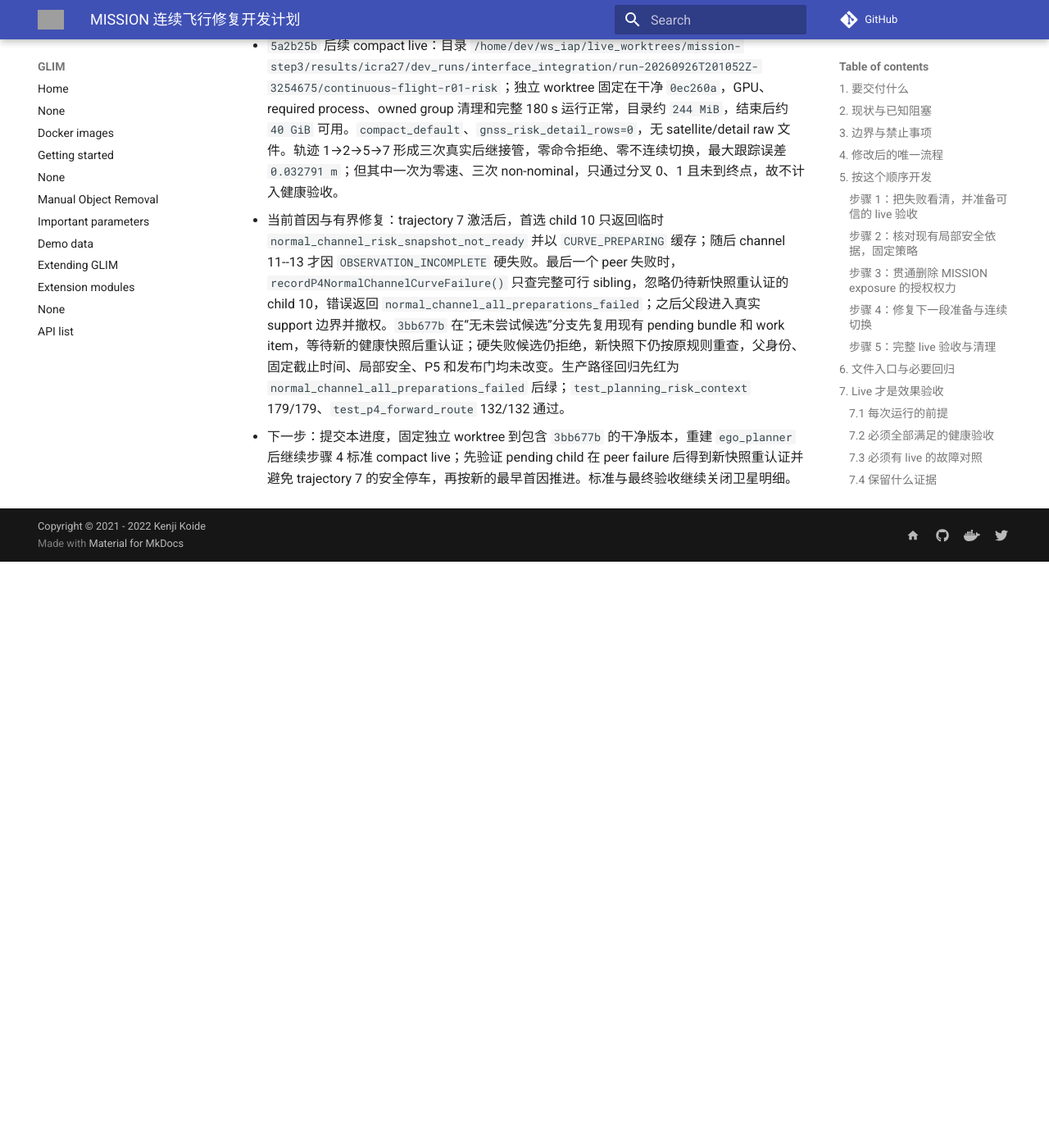
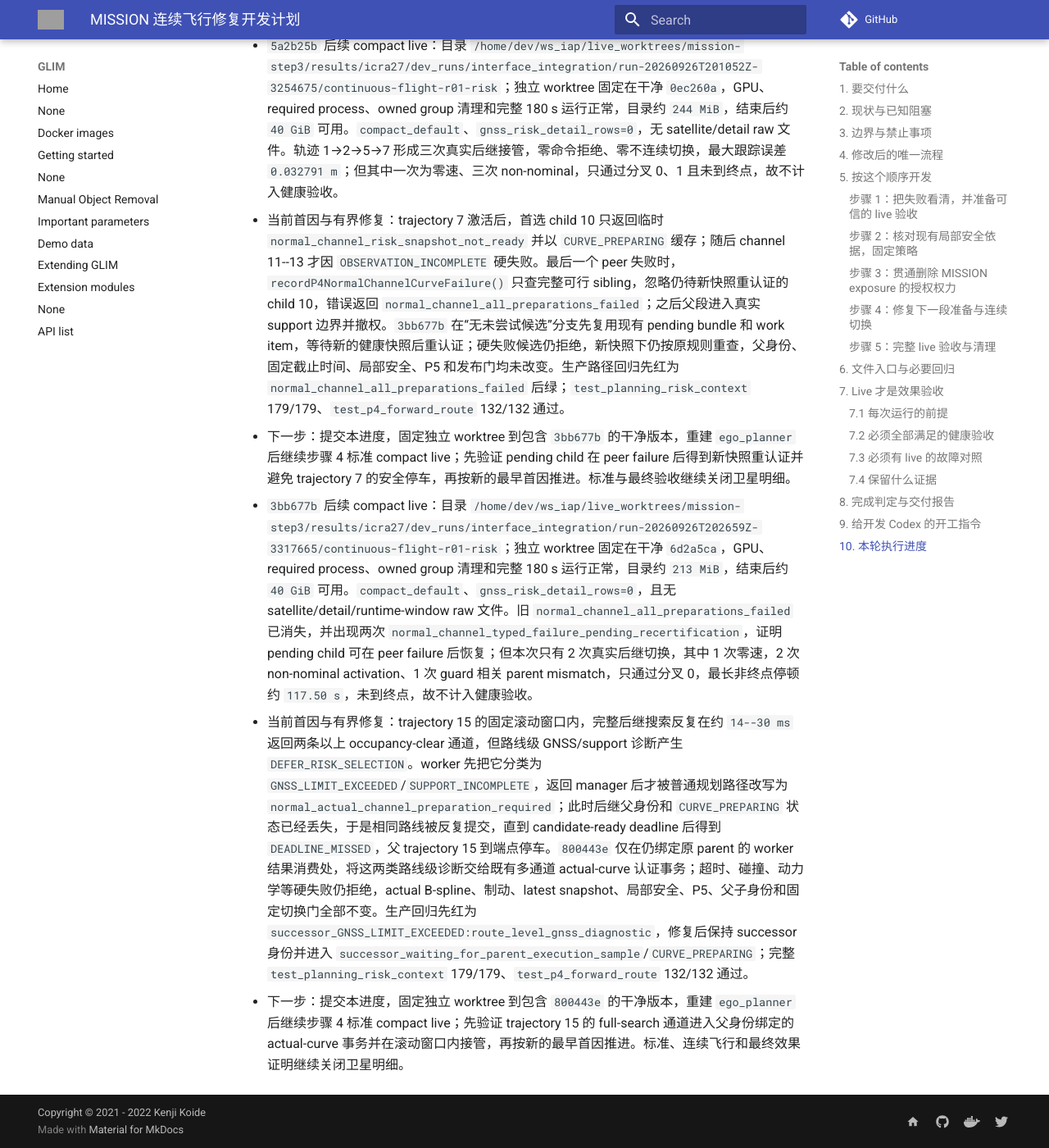
Before and after one commit to Printeger/iap, an MkDocs documentation site: the page built from docs/icra27/MISSION_CONTINUOUS_FLIGHT_IMPLEMENTATION_PLAN.md, in a window 1280 px wide and 1400 px high, scrolled down 31431 px. Shown: the whole window at 82% size. Built offline with MkDocs 1.6.1 and Material for MkDocs 9.7.7, drawn with Linux system fonts in a browser that asks for light colours; nearby versions of some CDN libraries; comment, search, counter and statistics services are not loaded; before the commit the page ends 32116 px from its top, so only the background shows below that; grey boxes are pictures that could not be loaded.

Commit message:
docs(icra27): record diagnostic successor recovery

```diff
--- a/docs/icra27/MISSION_CONTINUOUS_FLIGHT_IMPLEMENTATION_PLAN.md
+++ b/docs/icra27/MISSION_CONTINUOUS_FLIGHT_IMPLEMENTATION_PLAN.md
@@ -255,7 +255,7 @@
 
 ## 10. 本轮执行进度
 
-- 提交：步骤 1 为 `83fddbc`、`9f27a05`、`f6761b8`、`784d3d3`、`a4a35e9`、`30426ac`、`ffc118b`；步骤 2 为 `a751d5f`、`641b3ad`；步骤 3 为 `93bd62c`；步骤 4 当前代码到 `5a2b25b`（完整因果提交链见下述逐次 live 记录）；磁盘与证据策略为 `64f6764`、`b772ed9`（均基于计划提交 `e675443`）。用户历史文件 `docs/whatsnext.md` 保持未跟踪、未修改。
+- 提交：步骤 1 为 `83fddbc`、`9f27a05`、`f6761b8`、`784d3d3`、`a4a35e9`、`30426ac`、`ffc118b`；步骤 2 为 `a751d5f`、`641b3ad`；步骤 3 为 `93bd62c`；步骤 4 当前代码到 `800443e`（完整因果提交链见下述逐次 live 记录）；磁盘与证据策略为 `64f6764`、`b772ed9`（均基于计划提交 `e675443`）。用户历史文件 `docs/whatsnext.md` 保持未跟踪、未修改。
 - 完成项：步骤 1 已补全 optimizer/refinement/manager/FSM 首因，continuous-flight analyzer 已拒绝 guard 伪后继、身份或父子链不符、零速切换、命令断流、required process 提前退出、短程停车、终点悬停不足和未由 odom 穿越四叉。步骤 2 已确认生产路径统一复用 `LocalMotionAssurance`/`LocalClearanceEvaluator` 且必要输入缺失时 fail closed；森林配置仍为 tracking `0.15 m`、safety margin `0.20 m`、surface `0.02 m`、`uncalibrated_default_v1`，故后续证据只适用于仿真/开发，不能冒充部署标定。步骤 3 已移除 MISSION exposure 的独立拒绝/制动权并保留真实风险诊断和排序；STRICT、局部净空、support/freshness、身份、动力学与制动门不变。
 - 失败首因：基线轨迹 5 为 `SUCCESSOR_CURVE_PREPARATION_FAILED` 且旧 detail 泄漏初始化占位；轨迹 9 为 P5 重复累计 prior episode 后 exposure braking。原始证据：`results/icra27/dev_runs/interface_integration/run-20260926T050049Z-450628/full-r01-risk/exports/planner_p4_risk_astar_debug.csv.execution_events.csv` 及同目录 `stdout.log`。步骤 3 干净 live 已证明旧 exposure 不再制动，但第一 actual B-spline 因 `local_clearance_margin_not_positive` 被硬局部门拒绝，下一冻结通道又继承失败候选的 `HOLD_REQUIRED`，故未首航；`bspline_count=0` 和零位移是结果，不是首因。
 - live 证据：步骤 3 使用独立 worktree/build/install，在 `93bd62c78b6dc7af731b25c6e2a71794d02b14eb` 运行 180 s；GPU preflight 通过、required processes 未提前退出、launch exit 0，manifest 为 `git_worktree_clean=true`。目录：`/home/dev/ws_iap/live_worktrees/mission-step3/results/icra27/dev_runs/interface_integration/run-20260926T081255Z-633590`。该失败运行不计入最终健康三次。
@@ -350,3 +350,6 @@
 - `5a2b25b` 后续 compact live：目录 `/home/dev/ws_iap/live_worktrees/mission-step3/results/icra27/dev_runs/interface_integration/run-20260926T201052Z-3254675/continuous-flight-r01-risk`；独立 worktree 固定在干净 `0ec260a`，GPU、required process、owned group 清理和完整 180 s 运行正常，目录约 `244 MiB`，结束后约 `40 GiB` 可用。`compact_default`、`gnss_risk_detail_rows=0`，无 satellite/detail raw 文件。轨迹 1→2→5→7 形成三次真实后继接管，零命令拒绝、零不连续切换，最大跟踪误差 `0.032791 m`；但其中一次为零速、三次 non-nominal，只通过分叉 0、1 且未到终点，故不计入健康验收。
 - 当前首因与有界修复：trajectory 7 激活后，首选 child 10 只返回临时 `normal_channel_risk_snapshot_not_ready` 并以 `CURVE_PREPARING` 缓存；随后 channel 11--13 才因 `OBSERVATION_INCOMPLETE` 硬失败。最后一个 peer 失败时，`recordP4NormalChannelCurveFailure()` 只查完整可行 sibling，忽略仍待新快照重认证的 child 10，错误返回 `normal_channel_all_preparations_failed`；之后父段进入真实 support 边界并撤权。`3bb677b` 在“无未尝试候选”分支先复用现有 pending bundle 和 work item，等待新的健康快照后重认证；硬失败候选仍拒绝，新快照下仍按原规则重查，父身份、固定截止时间、局部安全、P5 和发布门均未改变。生产路径回归先红为 `normal_channel_all_preparations_failed` 后绿；`test_planning_risk_context` 179/179、`test_p4_forward_route` 132/132 通过。
 - 下一步：提交本进度，固定独立 worktree 到包含 `3bb677b` 的干净版本，重建 `ego_planner` 后继续步骤 4 标准 compact live；先验证 pending child 在 peer failure 后得到新快照重认证并避免 trajectory 7 的安全停车，再按新的最早首因推进。标准与最终验收继续关闭卫星明细。
+- `3bb677b` 后续 compact live：目录 `/home/dev/ws_iap/live_worktrees/mission-step3/results/icra27/dev_runs/interface_integration/run-20260926T202659Z-3317665/continuous-flight-r01-risk`；独立 worktree 固定在干净 `6d2a5ca`，GPU、required process、owned group 清理和完整 180 s 运行正常，目录约 `213 MiB`，结束后约 `40 GiB` 可用。`compact_default`、`gnss_risk_detail_rows=0`，且无 satellite/detail/runtime-window raw 文件。旧 `normal_channel_all_preparations_failed` 已消失，并出现两次 `normal_channel_typed_failure_pending_recertification`，证明 pending child 可在 peer failure 后恢复；但本次只有 2 次真实后继切换，其中 1 次零速，2 次 non-nominal activation、1 次 guard 相关 parent mismatch，只通过分叉 0，最长非终点停顿约 `117.50 s`，未到终点，故不计入健康验收。
+- 当前首因与有界修复：trajectory 15 的固定滚动窗口内，完整后继搜索反复在约 `14--30 ms` 返回两条以上 occupancy-clear 通道，但路线级 GNSS/support 诊断产生 `DEFER_RISK_SELECTION`。worker 先把它分类为 `GNSS_LIMIT_EXCEEDED`/`SUPPORT_INCOMPLETE`，返回 manager 后才被普通规划路径改写为 `normal_actual_channel_preparation_required`；此时后继父身份和 `CURVE_PREPARING` 状态已经丢失，于是相同路线被反复提交，直到 candidate-ready deadline 后得到 `DEADLINE_MISSED`，父 trajectory 15 到端点停车。`800443e` 仅在仍绑定原 parent 的 worker 结果消费处，将这两类路线级诊断交给既有多通道 actual-curve 认证事务；超时、碰撞、动力学等硬失败仍拒绝，actual B-spline、制动、latest snapshot、局部安全、P5、父子身份和固定切换门全部不变。生产回归先红为 `successor_GNSS_LIMIT_EXCEEDED:route_level_gnss_diagnostic`，修复后保持 successor 身份并进入 `successor_waiting_for_parent_execution_sample`/`CURVE_PREPARING`；完整 `test_planning_risk_context` 179/179、`test_p4_forward_route` 132/132 通过。
+- 下一步：提交本进度，固定独立 worktree 到包含 `800443e` 的干净版本，重建 `ego_planner` 后继续步骤 4 标准 compact live；先验证 trajectory 15 的 full-search 通道进入父身份绑定的 actual-curve 事务并在滚动窗口内接管，再按新的最早首因推进。标准、连续飞行和最终效果证明继续关闭卫星明细。
```
